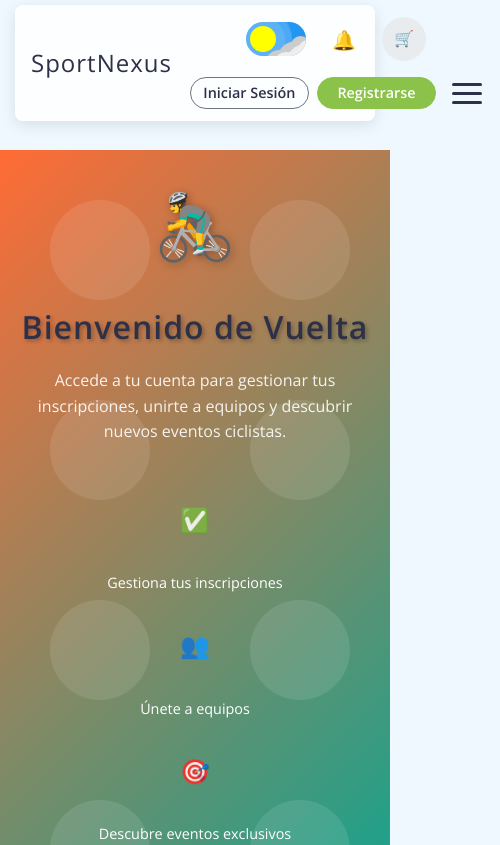
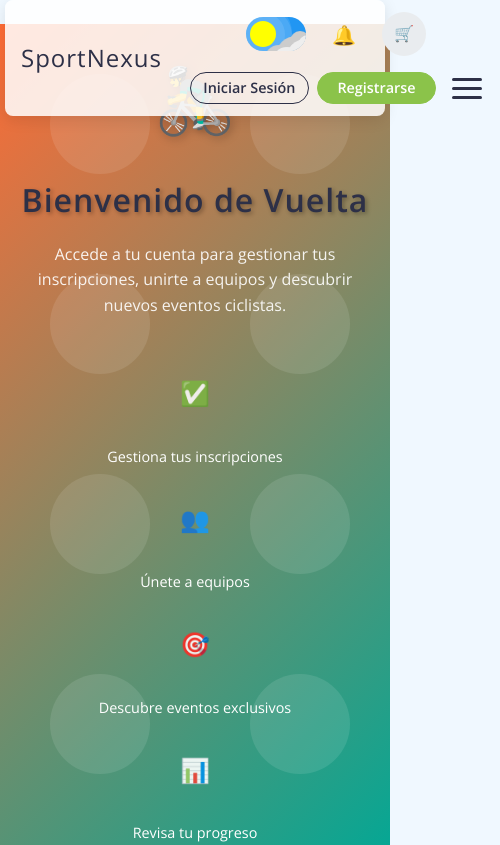
Before and after one commit to Maripneitor/Ciclismo-Pro, a React (Vite) app in the folder frontend/: page /login in a window 390 px wide. Shown: the top 845 px of the page, 500 px wide, since content can reach past the window. Built offline with nearby package versions, Linux system fonts and the light colour scheme.

Commit message:
Cambios tarea 65

```diff
--- a/frontend/src/components/Header.css
+++ b/frontend/src/components/Header.css
@@ -1,9 +1,12 @@
 .header {
-  position: sticky;
+  position: fixed;
   top: 0;
-  z-index: 1000;
+  left: 0;
+  right: 0;
+  z-index: 1050;
+  height: var(--header-height);
   width: 100%;
-  padding: 0 20px;
+  padding: 0;
   transition: top 0.3s ease-in-out;
 }
 
@@ -49,7 +52,7 @@ body.dark .logo {
 
 .logo:hover,
 .logo:focus-visible {
-  color: var(--button-primary-bg-light);
+  color: var(--color-primary);
   transform: scale(1.05);
 }
 
@@ -82,13 +85,13 @@ body.dark .nav-link {
 .nav-link:hover,
 .nav-link:focus-visible {
   background-color: var(--color-gray-light);
-  color: var(--button-primary-bg-light);
+  color: var(--color-primary);
 }
 
 body.dark .nav-link:hover,
 body.dark .nav-link:focus-visible {
   background-color: var(--button-secondary-bg-light);
-  color: var(--button-primary-bg-light);
+  color: var(--color-primary);
 }
 
 .header-actions {
@@ -212,7 +215,7 @@ body.dark .cart-link:focus-visible {
 
 .btn-login {
   background-color: transparent;
-  border: 1px solid var(--color-gray-medium);
+  border: 1px solid var(--header-text-light);
   color: var(--header-text-light);
   padding: 0.75rem 1.5rem;
   border-radius: 9999px;
@@ -226,17 +229,14 @@ body.dark .cart-link:focus-visible {
 }
 
 body.dark .btn-login {
-  border-color: var(--color-gray-medium);
+  border-color: var(--header-text-light);
   color: var(--header-text-light);
 }
 
 .btn-login:hover:not(:disabled) {
-  background-color: var(--color-gray-light);
+  background-color: var(--header-text-light);
+  color: var(--header-bg-light);
   transform: translateY(-1px);
-}
-
-body.dark .btn-login:hover:not(:disabled) {
-  background-color: var(--button-secondary-bg-light);
 }
 
 .btn-register {
@@ -378,13 +378,13 @@ body.dark .profile-user-info {
 .profile-menu-item:hover,
 .profile-menu-item:focus-visible {
   background-color: var(--color-gray-light);
-  color: var(--button-primary-bg-light);
+  color: var(--color-primary);
 }
 
 body.dark .profile-menu-item:hover,
 body.dark .profile-menu-item:focus-visible {
   background-color: var(--table-row-hover);
-  color: var(--button-primary-bg-light);
+  color: var(--color-primary);
 }
 
 .profile-menu-item.logout {
@@ -527,7 +527,7 @@ body.dark .mobile-theme-toggle .theme-toggle {
 }
 
 .mobile-theme-toggle .theme-toggle:hover {
-  color: var(--button-primary-bg-light);
+  color: var(--color-primary);
 }
 
 .mobile-link {
@@ -550,7 +550,7 @@ body.dark .mobile-link {
 
 .mobile-link:hover,
 .mobile-link:focus-visible {
-  color: var(--button-primary-bg-light);
+  color: var(--color-primary);
   transform: translateX(8px);
 }
 
@@ -597,7 +597,7 @@ body.dark .mobile-auth {
 @media (max-width: 992px) {
   .header-container {
     border-radius: var(--border-radius-lg);
-    margin: 10px 20px;
+    margin: 0 20px;
     padding: 1rem 1.5rem;
   }
 
@@ -621,11 +621,11 @@ body.dark .mobile-auth {
 @media (max-width: 768px) {
   .header {
     top: 0;
-    padding: 0 10px;
+    padding: 0;
   }
 
   .header-container {
-    margin: 10px;
+    margin: 0 10px;
     border-radius: var(--border-radius-md);
   }
 
@@ -647,7 +647,7 @@ body.dark .mobile-auth {
 
 @media (max-width: 480px) {
   .header-container {
-    margin: 5px;
+    margin: 0 5px;
     padding: 0.75rem 1rem;
     border-radius: var(--border-radius-md);
   }
--- a/frontend/src/pages/UserDashboardLayout.css
+++ b/frontend/src/pages/UserDashboardLayout.css
@@ -71,7 +71,7 @@ display: flex;
 align-items: center;
 gap: var(--spacing-md);
 padding: var(--spacing-md) var(--spacing-lg);
-color: var(--color-white);
+color: var(--color-black);
 text-decoration: none;
 transition: all 0.2s ease;
 border-left: 3px solid transparent;
```
